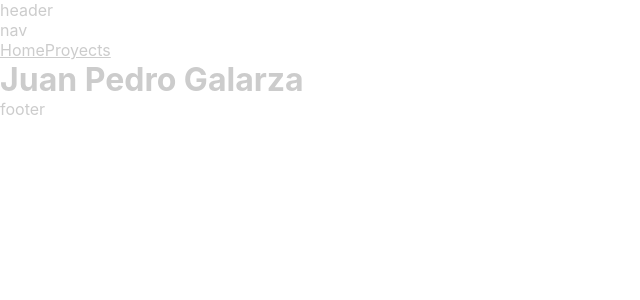
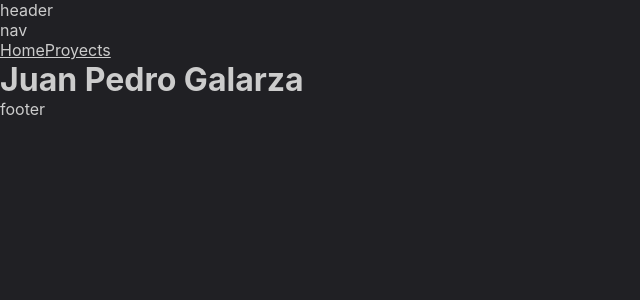
Before and after one commit to juanPedroGalarza/portfolio-react, a React (Create React App) app: page / in a window 1280 px wide. Shown: the top 300 px of the page, without its empty margins (0-640 px from the left). Built offline with nearby package versions, Linux system fonts and the light colour scheme.

Commit message:
brackground on layout

```diff
--- a/src/layouts/MainLayout.jsx
+++ b/src/layouts/MainLayout.jsx
@@ -6,6 +6,7 @@ export default function MainLayout() {
     return (
         <>
             <Header />
+            <div className="background" />
             <Outlet />
             <Footer />
         </>
```
